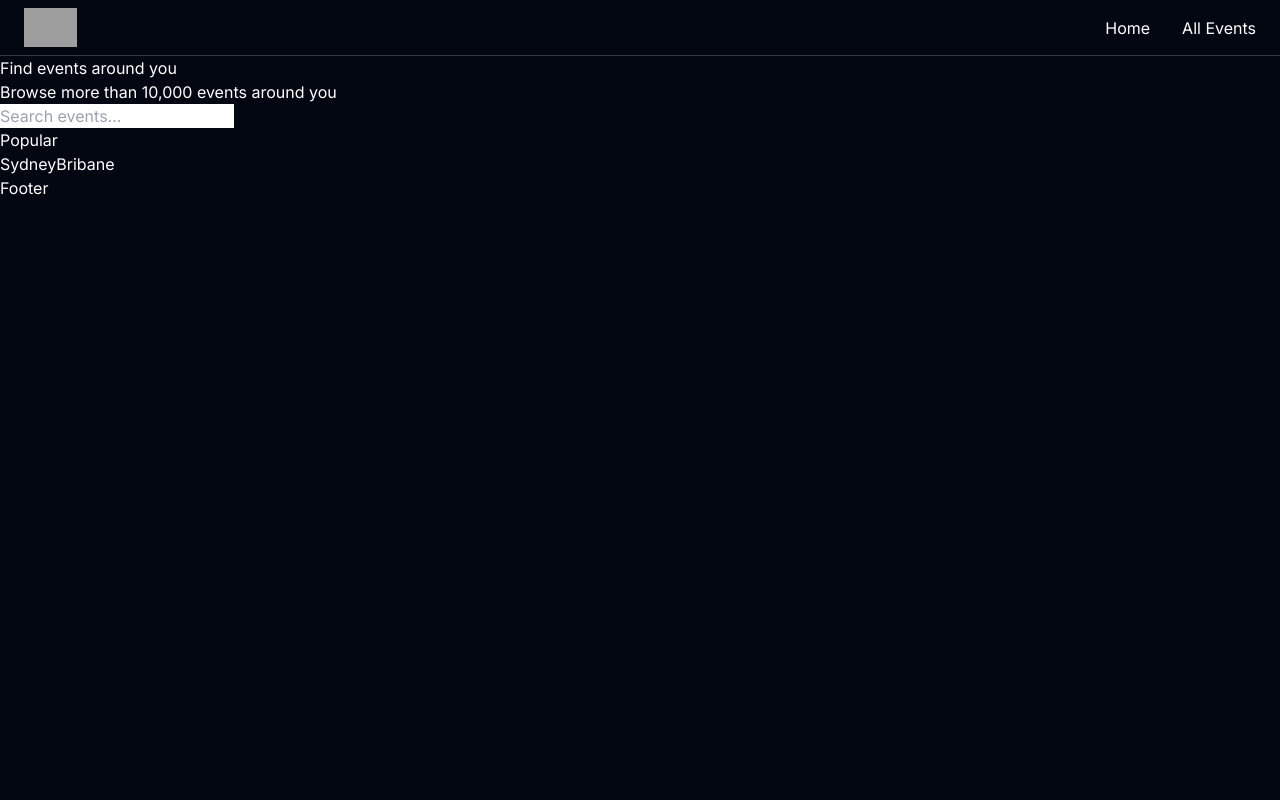
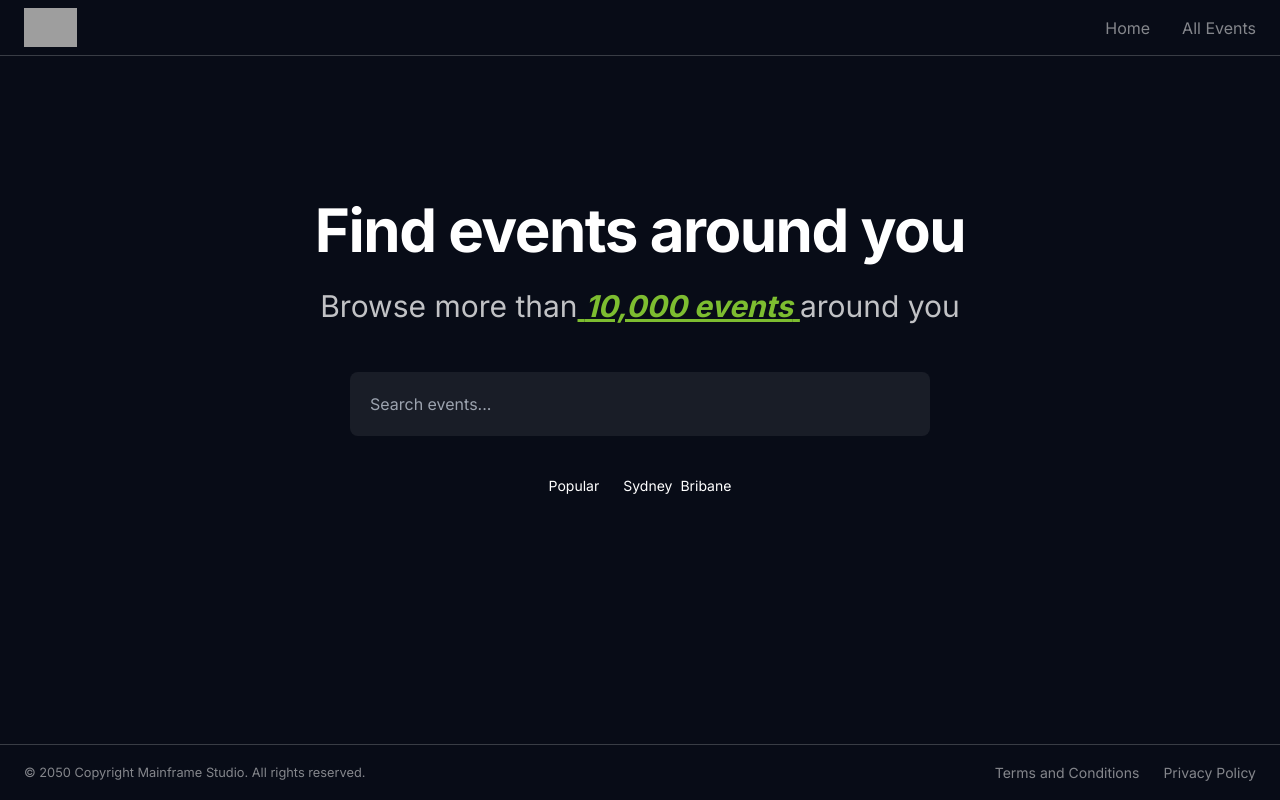
Before and after one commit to devbilalkhan/eventify, a Next.js app: page / in a window 1280 px wide. Built offline with nearby package versions, Linux system fonts and the light colour scheme; grey boxes are pictures that could not be loaded.

Commit message:
tainwind classes for header, main and footer

```diff
--- a/src/app/layout.tsx
+++ b/src/app/layout.tsx
@@ -3,6 +3,7 @@ import { Inter } from "next/font/google";
 import "./globals.css";
 import Header from "@/components/Header";
 import Footer from "@/components/Footer";
+import Container from "@/components/Container";
 
 const inter = Inter({ subsets: ["latin"] });
 
@@ -19,9 +20,11 @@ export default function RootLayout({
   return (
     <html lang="en">
       <body className={`${inter.className} bg-gray-950 text-white`}>
-        <Header />
-        {children}
-        <Footer />
+        <Container>
+          <Header />
+          {children}
+          <Footer />
+        </Container>
       </body>
     </html>
   );
--- a/src/app/page.tsx
+++ b/src/app/page.tsx
@@ -2,15 +2,29 @@ import Link from "next/link";
 
 export default function Home() {
   return (
-    <main>
-      <h1>Find events around you</h1>
-      <p>Browse more than 10,000 events around you</p>
-      <form action="">
-        <input type="text" spellCheck="false" placeholder="Search events..." />
+    <main className="flex flex-col items-center justify-center px-3 pt-36 ">
+      <h1 className="text-3xl md:text-6xl font-bold tracking-tight">
+        Find events around you
+      </h1>
+      <p className="mb-12 mt-7 text-2xl md:text-3xl opacity-75">
+        Browse more than
+        <span className="font-bold italic text-[#a4f839] underline">
+          {" "}
+          10,000 events{" "}
+        </span>
+        around you
+      </p>
+      <form action="" className="w-full sm:w-[580px]">
+        <input
+          className="w-full h-16 rounded-lg bg-white/[7%] px-5 outline-none hover:bg-white/[10%] focus:bg-white/[10%] focus:ring-2 ring-[#a4f839]/50 transition duration-200"
+          type="text"
+          spellCheck="false"
+          placeholder="Search events..."
+        />
       </form>
-      <section>
+      <section className="mt-10 flex gap-x-6 text-sm">
         <p>Popular</p>
-        <div>
+        <div className="space-x-2">
           <Link href="/">Sydney</Link>
           <Link href="/">Bribane</Link>
         </div>
--- /dev/null
+++ b/src/components/Container.tsx
@@ -0,0 +1,7 @@
+export default function Container({ children }: { children: React.ReactNode }) {
+  return (
+    <section className="max-w-7xl flex flex-col min-h-screen mx-auto bg-white/[2%]">
+      {children}
+    </section>
+  );
+}
--- a/src/components/Footer.tsx
+++ b/src/components/Footer.tsx
@@ -1,3 +1,36 @@
+import Link from "next/link";
+
+const routes = [
+  {
+    id: "01",
+    name: "Terms and Conditions",
+    path: "/terms-conditions",
+  },
+  {
+    id: "02",
+    name: "Privacy Policy",
+    path: "/privacy-policy",
+  },
+];
+
 export default function Footer() {
-  return <footer>Footer</footer>;
+  return (
+    <footer
+      className="mt-auto border-t border-white/[20%]
+     h-14 flex justify-between px-6 items-center text-white/[50%] "
+    >
+      <small>
+        &copy; 2050 Copyright Mainframe Studio. All rights reserved.{" "}
+      </small>
+      <section>
+        <ul className="flex text-sm justify-between gap-6">
+          {routes.map((route) => (
+            <li className="transition hover:text-white/[70%]" key={route.id}>
+              <Link href={route.path}>{route.name}</Link>
+            </li>
+          ))}
+        </ul>
+      </section>
+    </footer>
+  );
 }
--- a/src/components/Header.tsx
+++ b/src/components/Header.tsx
@@ -1,18 +1,30 @@
 import Link from "next/link";
 import Logo from "./Logo";
+
+const routes = [
+  {
+    id: "01",
+    name: "Home",
+    path: "/",
+  },
+  {
+    id: "02",
+    name: "All Events",
+    path: "/events/all",
+  },
+];
 
 export default function Header() {
   return (
     <header className="flex justify-between items-center border-b border-white/20 h-14 px-6">
       <Logo />
       <nav>
-        <ul className="flex gap-8">
-          <li>
-            <Link href="/">Home</Link>
-          </li>
-          <li>
-            <Link href="/events/all">All Events</Link>
-          </li>
+        <ul className="flex gap-x-8">
+          {routes.map((route) => (
+            <li key={route.id} className="text-white/50 hover:text-white transition">
+              <Link href={route.path}>{route.name}</Link>
+            </li>
+          ))}
         </ul>
       </nav>
     </header>
```
